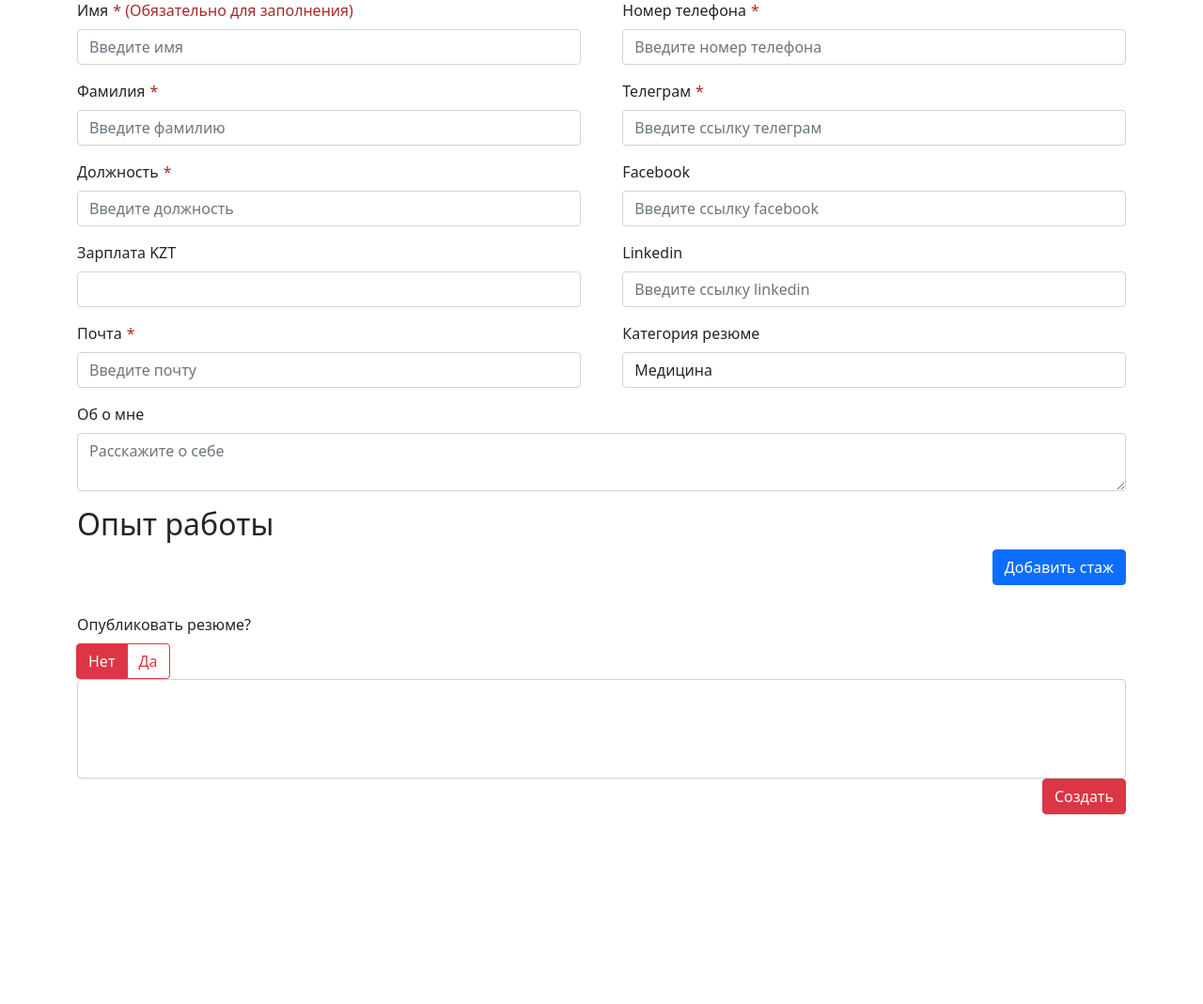
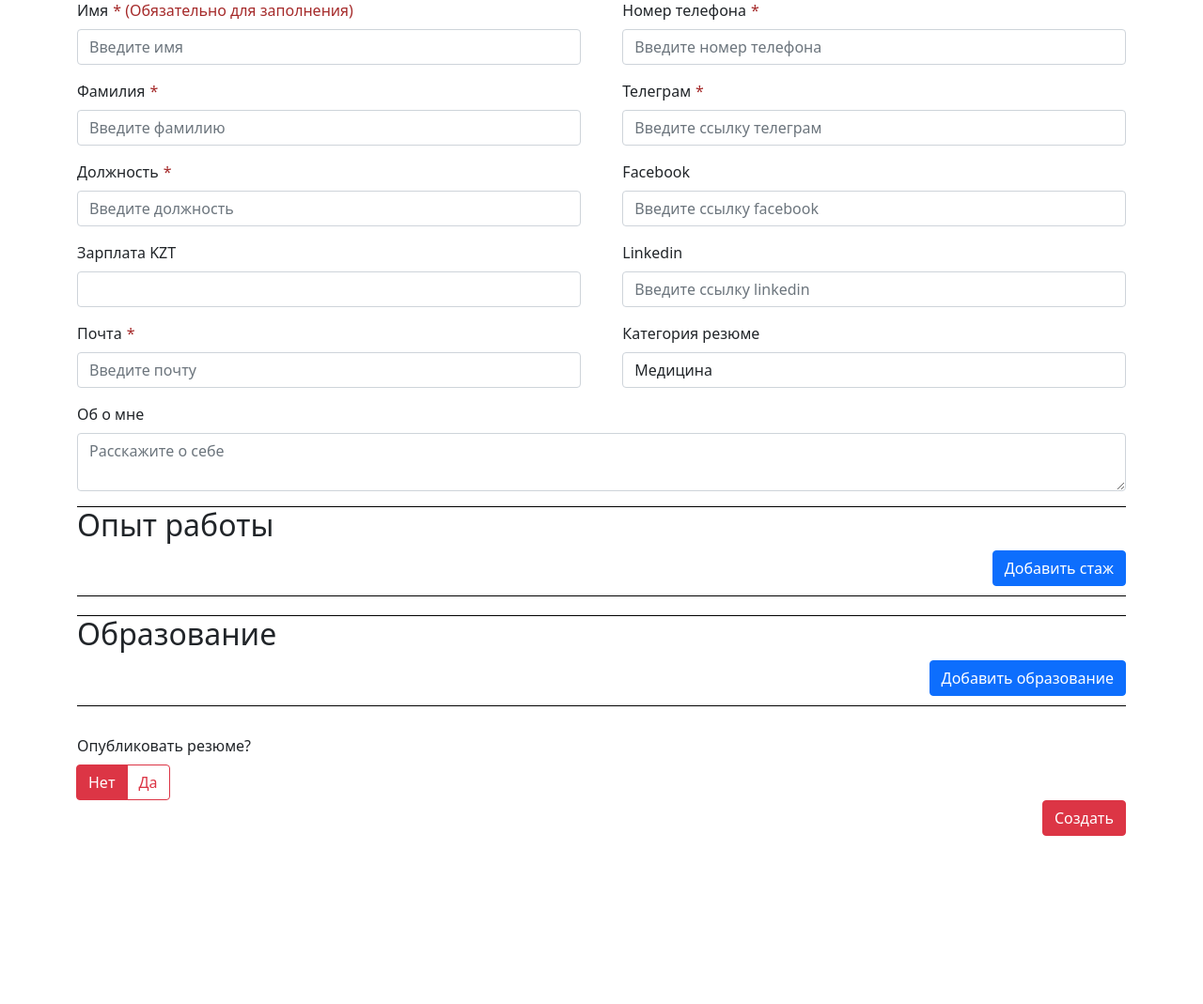
Before and after one commit to mollionline/headhunter, a Django app: page /resume/create/ in a window 1280 px wide. Shown: the part 198-1267 px from the top of the page at 94% size. Before the commit the page ends 1065 px from the top, so only its background shows below. Run offline with Django 4.2, Linux system fonts and the light colour scheme; lists and menus that the app fills with data are empty; some libraries are stand-ins or nearby versions.

Commit message:
Изменил форму при редактирования резюме

```diff
--- a/templates/partial/resume/resume_forms.html
+++ b/templates/partial/resume/resume_forms.html
@@ -1,5 +1,11 @@
 {% csrf_token %}
 <div class="form_all">
+    {% if is_edit == False %}
+        <select multiple name="work_experience" id="work_experience" class="form-select d-none">
+        </select>
+        <select multiple name="education" id="education" class="form-select d-none">
+        </select>
+    {% endif %}
     <div class="box">
         <div class="mb-3">
             <label  for="name" class="form-label">Имя</label><span style="color: brown; padding-left: 5px;">* (Обязательно для заполнения)</span>
@@ -86,7 +92,6 @@
         <div class="mb-3">
             <label for="category" class="form-label">Категория резюме</label>
             <select name="category" id="category" class="form-control">
-                {{ form.category.value }}
                 {% for obj in categories %}
                     {% if obj.0 == form.category.value %}
                         <option selected value="{{ obj.0 }}">{{ obj.1 }}</option>
@@ -107,14 +112,18 @@
         <p id="title" class="invalid-feedback">{{ error }}</p>
     {% endfor %}
 </div>
-<div class="experience_place">
+{% if is_edit == False %}
+    <div class="experience_place" style="border-bottom: 1px solid black; border-top: 1px solid black; margin-bottom: 20px">
         <h2>Опыт работы</h2>
         <div id="experience">
         </div>
         <div class="d-none" id="myform_place">
             <form id="myform">
+                <div id="company">
                     <label  for="name_company" class="form-label">Название компаний</label>
                     <input type="text" class="form-control" id="name_company" placeholder="Введите название компаний" style="width: 50%">
+                </div>
+                <div id="dateEx">
                     <label  for="date" class="form-label" style="margin-top: 10px">Период работы</label>
                     <div class="date" id="date" >
                         <label  for="start_date" class="form-label">Начало</label>
@@ -123,28 +132,81 @@
                         <input type="date" id="end_date" >
                         <label  for="end_date" class="form-label">Конец</label>
                     </div>
+                </div>
+                <div id="posEx">
                     <label  for="position" class="form-label" style="margin-top: 10px">Должность</label>
                     <input type="text" class="form-control" id="positionEx" placeholder="Введите должность" style="width: 50%">
+                </div>
+                <div id="res">
                     <label  for="responsibilities" class="form-label" style="margin-top: 10px">Обязанности</label>
                     <textarea class="form-control" id="responsibilities" style="width: 50%"></textarea>
+                </div>
                 <button id="addEx" class="btn btn-primary" style="margin-top: 10px">Добавить</button>
             </form>
         </div>
-    <div class="sub-but">
+        <div class="sub-but" style="margin-bottom: 10px">
             <button class="btn btn-primary" id="experience-but">Добавить стаж</button>
         </div>
     </div>
+    <div class="education_place" style="border-bottom: 1px solid black; border-top: 1px solid black">
+        <h2>Образование</h2>
+        <div id="education_place">
+        </div>
+        <div class="d-none" id="form-education">
+            <form id="myform2">
+                <div id="inst">
+                    <label  for="institution_name" class="form-label">Название учреждения</label>
+                    <input type="text" class="form-control" id="institution_name" placeholder="Введите название учреждения" style="width: 50%">
+                </div>
+                <div id="dateEd">
+                    <label  for="date" class="form-label" style="margin-top: 10px">Период обучения</label>
+                    <div class="date" id="date2" >
+                        <label  for="start_date2" class="form-label">Начало</label>
+                        <input type="date" id="start_date2" >
+                        <span>-</span>
+                        <input type="date" id="end_date2" >
+                        <label  for="end_date2" class="form-label">Конец</label>
+                    </div>
+                </div>
+                <div id="spec">
+                    <label  for="speciality" class="form-label" style="margin-top: 10px">Специальность</label>
+                    <input type="text" class="form-control" id="speciality" placeholder="Введите специальность" style="width: 50%">
+                </div>
+                <button id="add_education" class="btn btn-primary" style="margin-top: 10px">Добавить</button>
+            </form>
+        </div>
+        <div class="sub-but" style="margin-bottom: 10px">
+            <button class="btn btn-primary" id="education-but">Добавить образование</button>
+        </div>
+    </div>
+{% endif %}
 <div class="publication">
     <label class="form-label">Опубликовать резюме?</label>
 </div>
+{% if is_edit == False %}
     <div class="btn-group" role="group" aria-label="Basic radio toggle button group">
         <input type="radio" value="False" class="btn-check" name="publication" id="btnradio1" autocomplete="off" checked>
         <label class="btn btn-outline-danger" for="btnradio1">Нет</label>
         <input type="radio" value="True" class="btn-check" name="publication" id="btnradio2" autocomplete="off">
         <label class="btn btn-outline-danger" for="btnradio2">Да</label>
     </div>
-<select multiple name="work_experience" id="work_experience" class="form-select">
-</select>
+{% elif is_edit == True %}
+    {% if form.publication.value == True %}
+        <div class="btn-group" role="group" aria-label="Basic radio toggle button group">
+            <input type="radio" value="False" class="btn-check" name="publication" id="btnradio1" autocomplete="off">
+            <label class="btn btn-outline-danger" for="btnradio1">Нет</label>
+            <input type="radio" value="True" class="btn-check" name="publication" id="btnradio2" autocomplete="off" checked>
+            <label class="btn btn-outline-danger" for="btnradio2">Да</label>
+        </div>
+    {% elif form.publication.value == False %}
+        <div class="btn-group" role="group" aria-label="Basic radio toggle button group">
+            <input type="radio" value="False" class="btn-check" name="publication" id="btnradio1" autocomplete="off" checked>
+            <label class="btn btn-outline-danger" for="btnradio1">Нет</label>
+            <input type="radio" value="True" class="btn-check" name="publication" id="btnradio2" autocomplete="off">
+            <label class="btn btn-outline-danger" for="btnradio2">Да</label>
+        </div>
+    {% endif %}
+{% endif %}
 <div class="submit">
     <button form="form-all" type="submit" class="btn btn-danger">{% if is_edit %} Изменить {% else %} Создать {% endif %}</button>
 </div>
```
Lines whose indentation alone changed are shown as unchanged.
